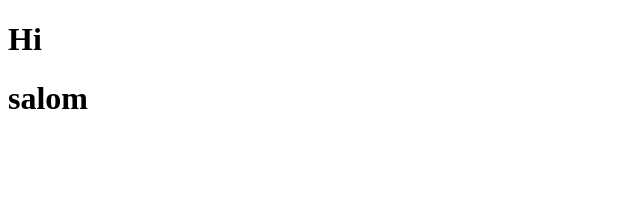
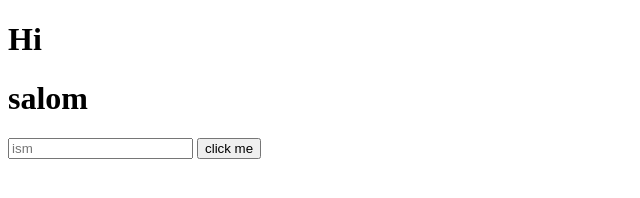
Before and after one commit to javlon-it2/my-twist-project, a plain HTML site: page index.htm in a window 1280 px wide. Shown: the whole page, without its empty margins (0-640 px from the left). Drawn offline with Linux system fonts and the light colour scheme.

Commit message:
first commit

```diff
--- a/index.htm
+++ b/index.htm
@@ -8,5 +8,7 @@
 <body>
     <h1>Hi</h1>
     <h1>salom</h1>
+    <input type="text" placeholder="ism">
+    <button>click me</button>
 </body>
 </html>
```
